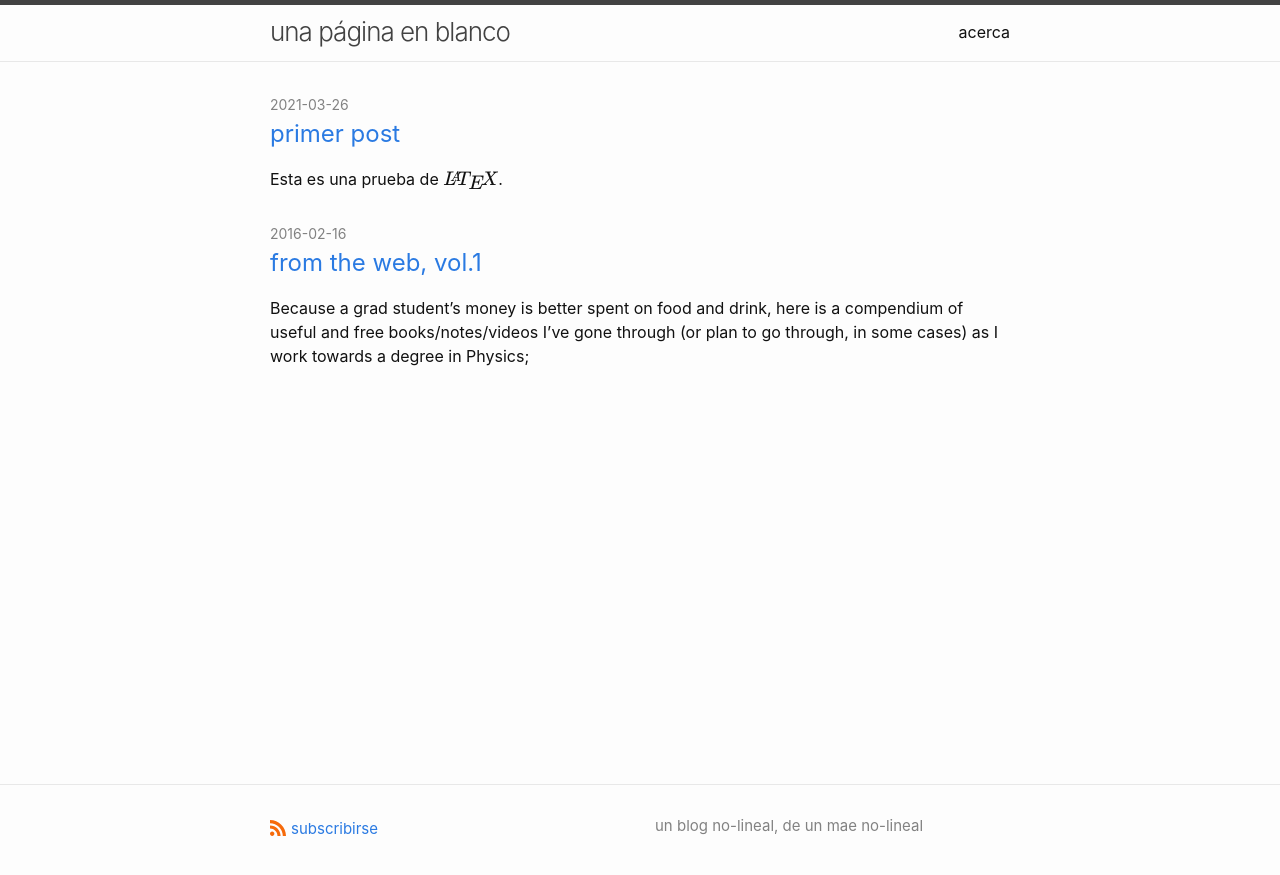
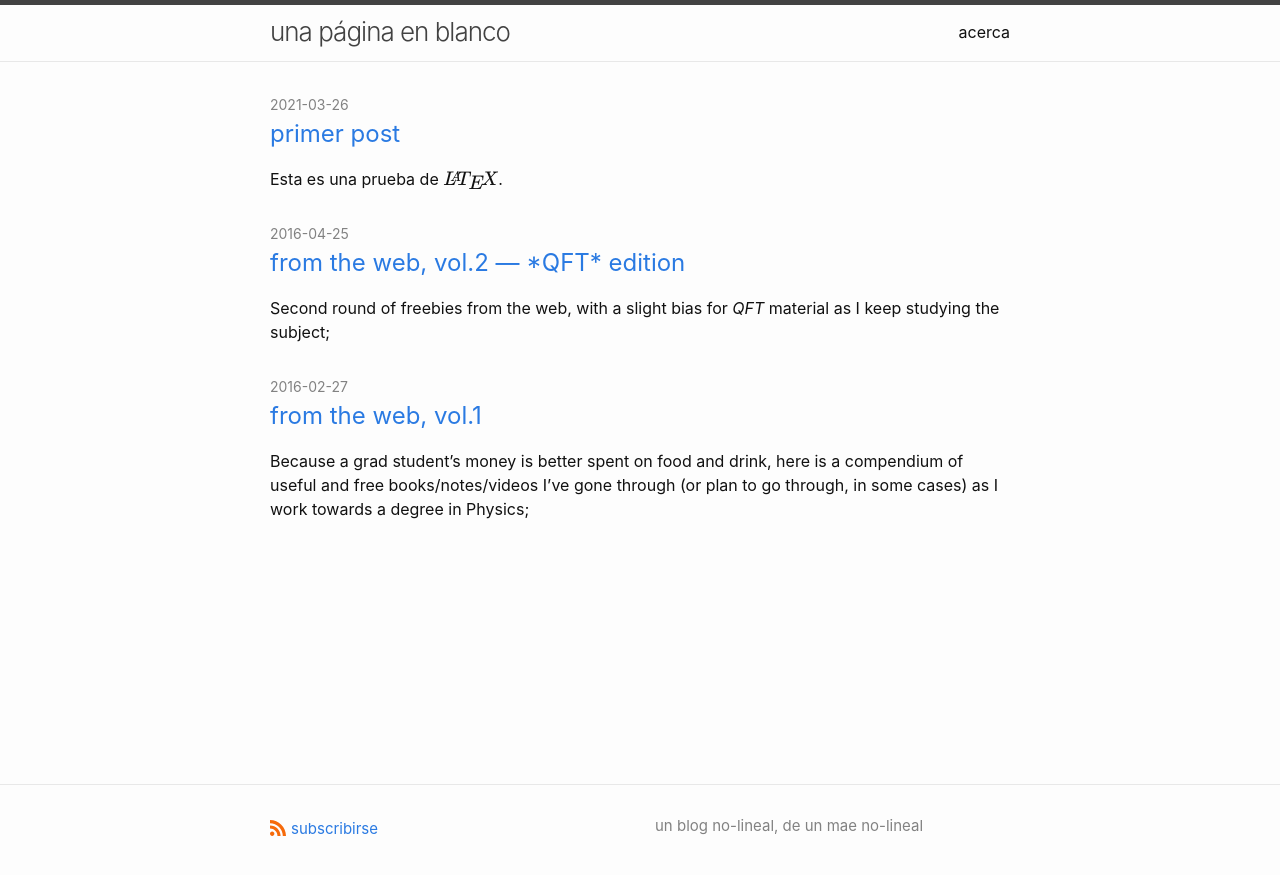
Before and after one commit to eguevaralopez/eguevaralopez.github.io, a Jekyll site: the page built from index.md, in a window 1280 px wide. Shown: the top 875 px of the page. Built offline with Jekyll 4.4.1, drawn with Linux system fonts in a browser that asks for light colours; some of the changed lines change nothing that is shown.

```diff
--- a/_posts/2016-01-27-from-the-web-vol1.markdown
+++ b/_posts/2016-01-27-from-the-web-vol1.markdown
@@ -1,7 +1,7 @@
 ---
 layout: post
 title:  "from the web, vol.1"
-date:   2016-02-16 07:43:00 +0100
+date:   2016-02-27 14:43:00 +0100
 categories: post
 tags: [math, physics, rug, msc]
 ---
--- /dev/null
+++ b/_posts/2016-04-25-from-the-web-vol2.markdown
@@ -0,0 +1,21 @@
+---
+layout: post
+title:  "from the web, vol.2 — *QFT* edition"
+date:   2016-04-25 06:41:00 +0200
+categories: post
+tags: [math, physics, rug, msc]
+---
+
+Second round of freebies from the web, with a slight bias for *QFT* material as I keep studying the subject;
+
+- I have to mention [Tong's *Lectures on Quantum Field Theory*](http://www.damtp.cam.ac.uk/user/tong/qft.html); the videos are terrible quality `wmv` files, but watchable. Those can be skipped though, the real treat are the lecture notes! They are essentially a walkthrough of chapters 1 through 4 of Peskin & Schroeder's *An Introduction to Quantum Field Theory*.
+
+- A resource I consult from time to time—when I need more explaining than P&S/Zee can provide, so not too often—is  [Srednicki's *Quantum Field Theory*](http://web.physics.ucsb.edu/~mark/qft.html). Its available as a pre-publication draft, it has since been picked up by Cambridge University Press.
+
+- When in the mood to enjoy classic lectures from famous physicists, look no further than [Sidney Coleman's *Physics 253*](https://www.physics.harvard.edu/events/videos/Phys253) videos, graciously hosted by Harvard. These videos are a difficult watch—the tapes from which they are taken don't offer the best quality—but Coleman's humor and physical insight manage to sift through. The contents of these lectures were typed up and [uploaded to arXiv](https://arxiv.org/abs/1110.5013).
+
+- Delving a bit into Quantum Computing we have [Mermin's *Quantum Computation lecture notes*](http://www.lassp.cornell.edu/mermin/qcomp/CS483.html). These also got picked up by Cambridge University Press and published under the title *Quantum Computer Science*.
+
+- More resources from Harvard! A budding theorist should have a firm grasp on Group Theory, [Benedict Gross' *Math 122*](https://www.extension.harvard.edu/open-learning-initiative/abstract-algebra)—a course aimed at Math undergrads—should fill up any gaps before the mandatory Lie Algebra course taken by physicists.
+
+More later!
```
